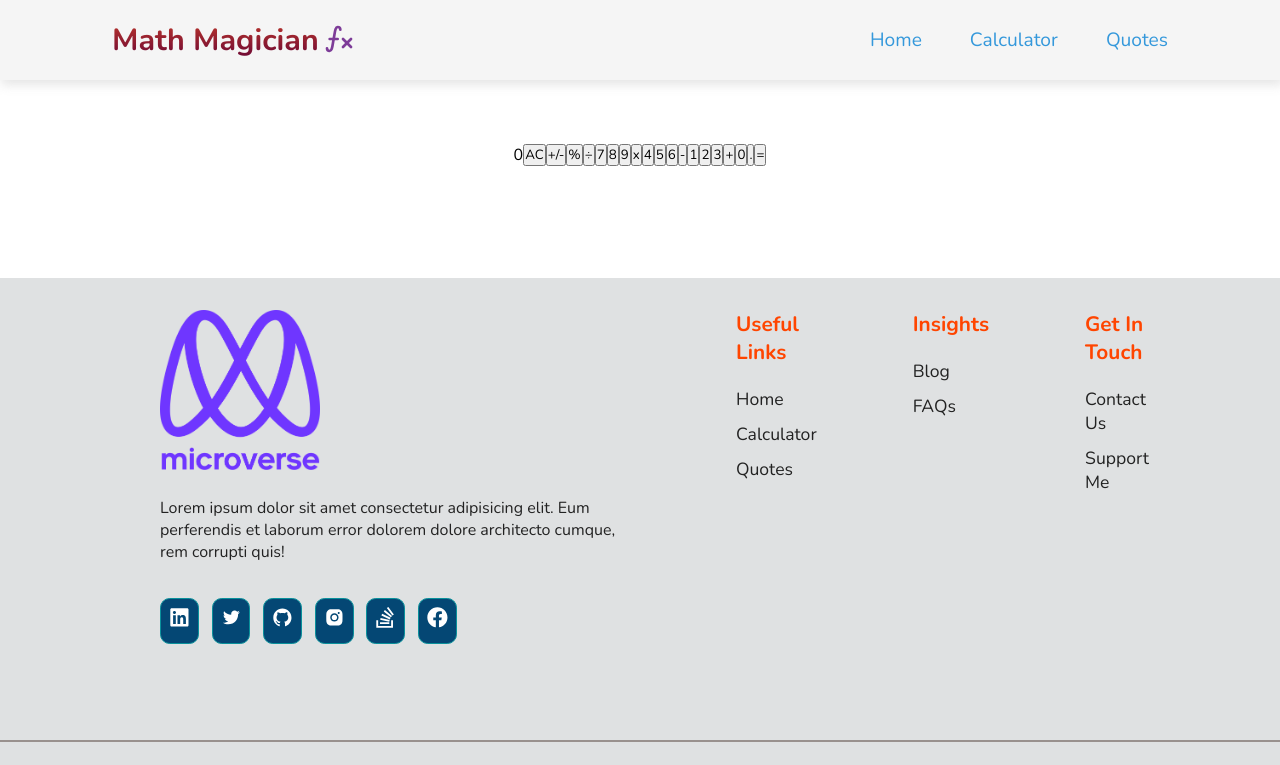
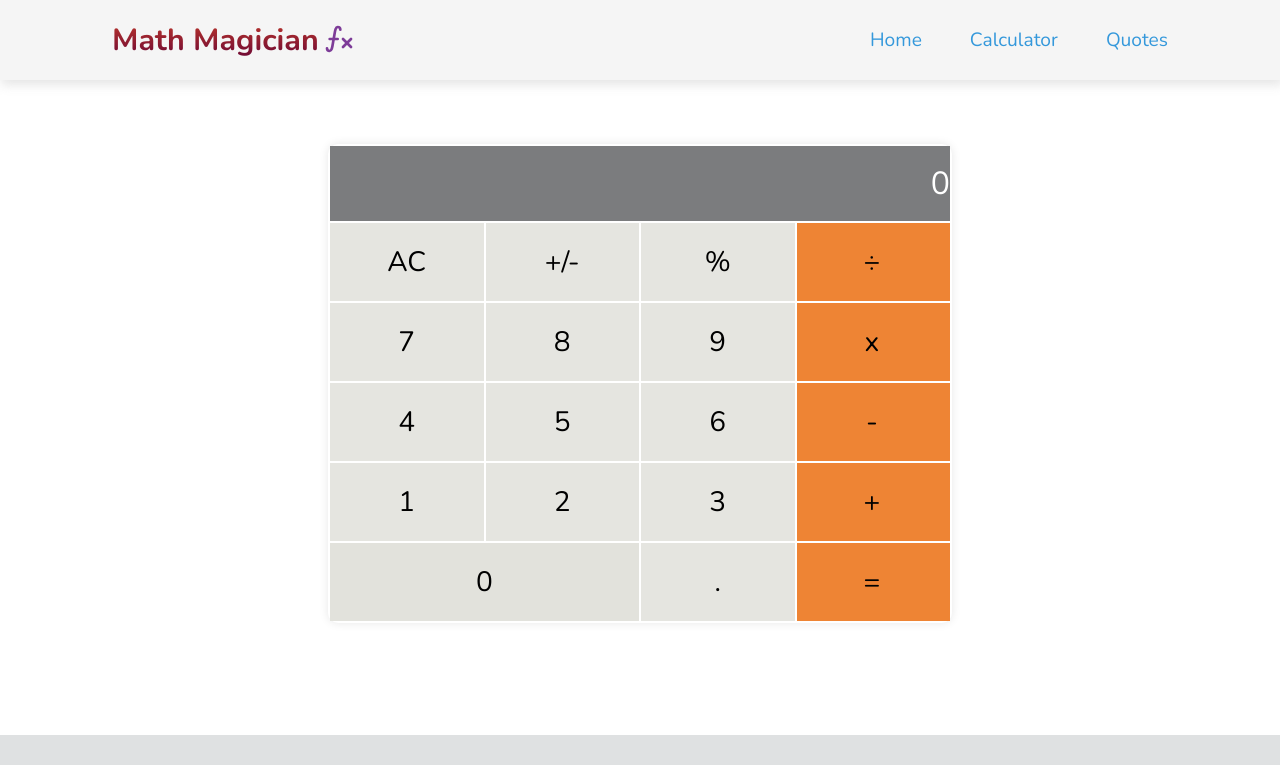
Before and after one commit to belaymit/math-magicians, a React (Create React App) app: page /calculator in a window 1280 px wide. Shown: the top 765 px of the page. Built offline with nearby package versions, Linux system fonts and the light colour scheme.

Commit message:
increased font-size of output number

```diff
--- a/src/components/calculator/calculator.scss
+++ b/src/components/calculator/calculator.scss
@@ -6,6 +6,7 @@ $light-orange-clr: #e59866;
 $color-primary: #3498db;
 $orange-clr: #ff7800;
 $light-orange: #dc7633;
+$operator-clr: #ee8434;
 $black: #130f40;
 $color-black:#222;
 $light-clr: #666;
@@ -16,7 +17,7 @@ $border: 0.2rem solid rgba(0, 0, 0, 0.1);
 $outline: 0.1rem solid rgba(0, 0, 0, 0.1);
 $outline-hover: 0.2rem solid var(--black);
 
-.calculator-container {
+.calculator-section {
   margin: 8rem 0 6rem;
   border-radius: 1rem;
   display: flex;
@@ -24,48 +25,63 @@ $outline-hover: 0.2rem solid var(--black);
   justify-content: center;
   padding: 1rem;
 
-  .wrapper {
-    width: 40%;
-    background: transparent;
-    display: flex;
-    flex-direction: column;
+  .calculator-container {
+    display: grid;
+    grid-template-columns: repeat(4, 1fr);
+    gap: 0.125rem;
+    width: 50%;
+    background-color: $color-white;
+    padding: 0.125rem;
+    border-radius: 10px;
+    box-shadow: 0 0 10px 0 rgba(0, 0, 0, 0.1);
+    margin: auto;
 
-    .display-screen {
-      background: rgb(129, 127, 127);
-      height: 4rem;
-      margin: 1rem 1rem 0 1rem;
-      display: flex;
-      align-items: center;
-      justify-content: flex-end;
-      padding-right: 0.125rem;
-      font-size: 1.25rem;
-      color: #fff;
+    button {
+      border: none;
+      padding: 1.25rem 0;
+      font-size: 1.75rem;
+
+      &:hover {
+        cursor: pointer;
+      }
     }
 
-    .button-number {
-      margin: 0 1rem;
-      margin-bottom: 1rem;
-      display: grid;
-      grid-template-columns: repeat(4, 1fr);
+    .operator {
+      background-color: $operator-clr;
+      text-align: center;
+      padding-right: 0.18rem;
 
-      .btn {
-        padding: 1rem;
-        display: flex;
-        align-items: center;
-        justify-content: center;
-        background: #c2c5c9;
-        color: rgb(95, 93, 93);
-        font-size: 1.25rem;
-        border: 0.1px solid rgb(182, 180, 180);
+      &:focus {
+        background-color: $orange-clr;
+      }
+    }
 
-        &.orange-btn {
-          background: rgba(216, 142, 5, 0.938);
-          color: $color-black;
-        }
+    .btn {
+      background-color: #e0e0dad5;
+      text-align: center;
 
-        &.zero {
-          grid-column: span 2;
-        }
+      &:focus {
+        background-color: #ced1d6;
+      }
+    }
+
+    .btn-zero {
+      grid-column-start: 1;
+      grid-column-end: 3;
+      background-color: #e2e2dc;
+      text-align: center;
+    }
+
+    .output-screen {
+      grid-column-start: 1;
+      grid-column-end: 5;
+      text-align: right;
+      background-color: #7b7c7e;
+      color: #fff;
+      padding: 1rem 0;
+
+      .output {
+        font-size: 2rem;
       }
     }
   }
```
